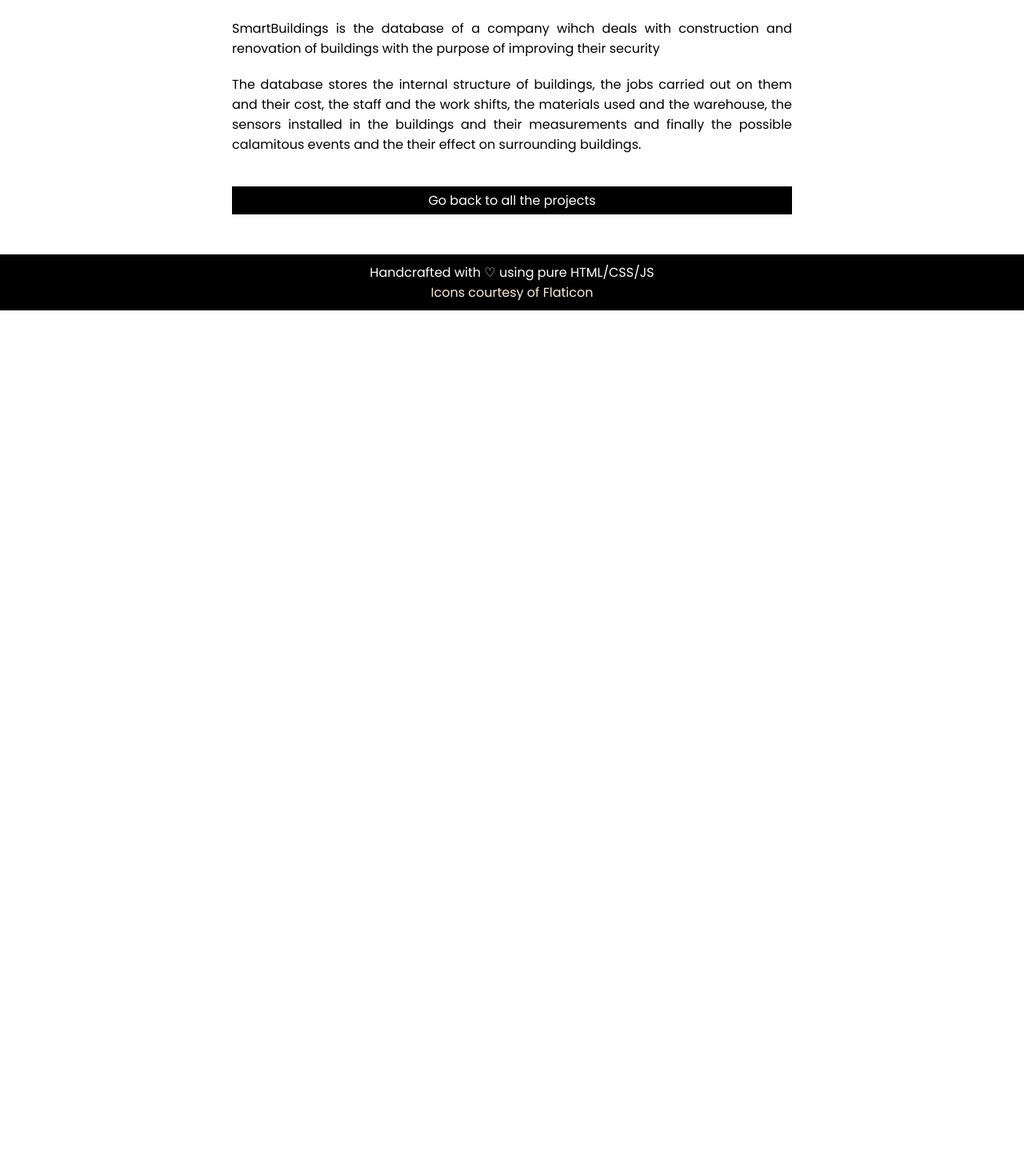
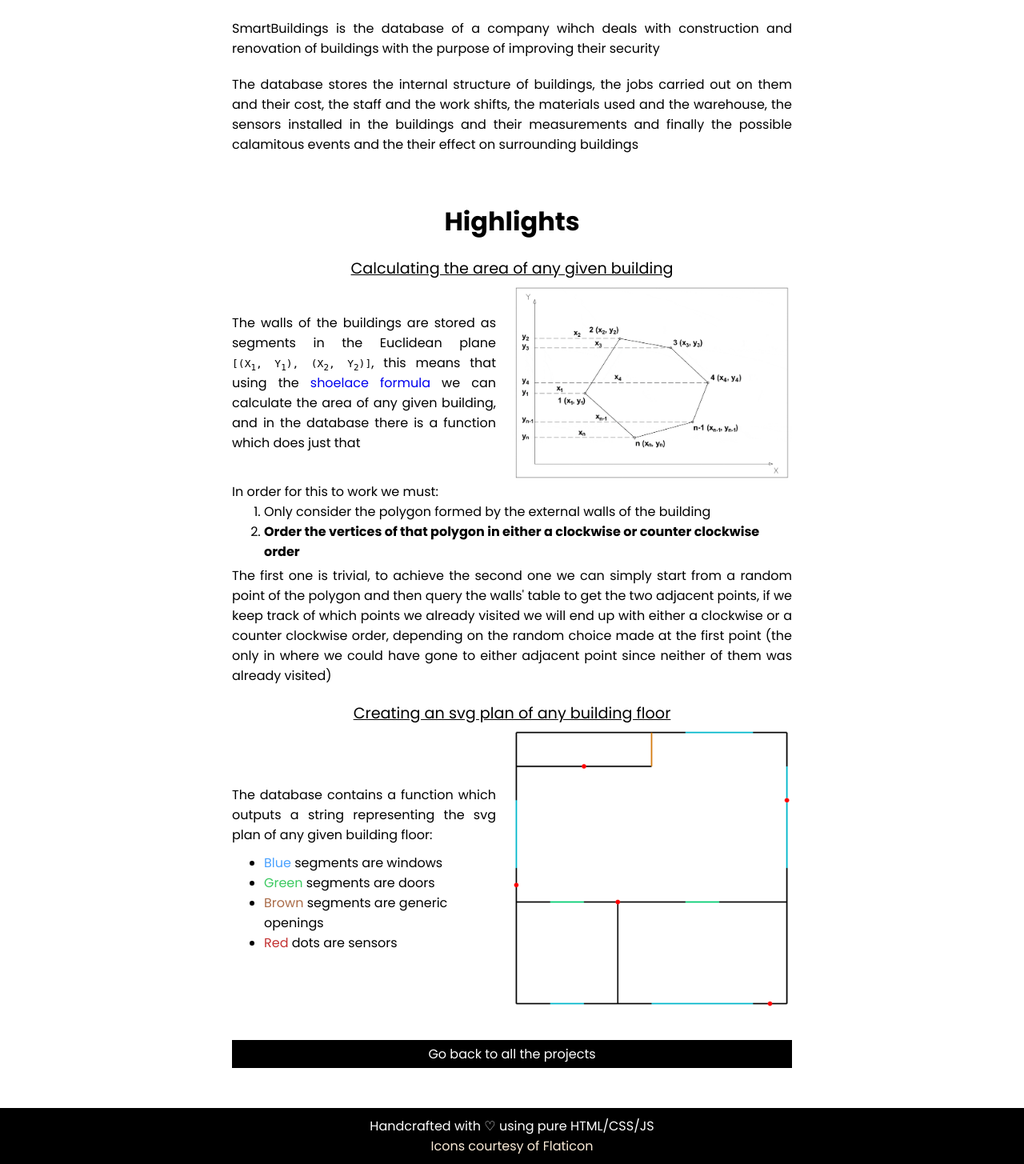
Before and after one commit to deluf/deluf.github.io, a PHP site: page /projects/smartbuildings in a window 1280 px wide. Shown: the part 449-1904 px from the top of the page at 80% size. Before the commit the page ends 837 px from the top, so only its background shows below. Run offline with PHP 8.4, Linux system fonts and the light colour scheme.

Commit message:
Added some highlights for the smartbuilding project

```diff
--- a/desktop.css
+++ b/desktop.css
@@ -236,6 +236,10 @@ a:visited {
     width: 700px;
 }
 
+.limit-half {
+    width: 350px;
+}
+
 .big-margin {
     margin-top: 40px;
 }
@@ -285,3 +289,9 @@ video {
 .link:hover {
     background-color: #444444;
 }
+
+.paragraph-no-margin {
+    text-decoration: underline;
+    margin-top: 20px;
+    font-size: 1.2rem;
+}
--- a/projects/smartbuildings/index.html
+++ b/projects/smartbuildings/index.html
@@ -34,8 +34,59 @@
         <span class="limit justify margin">
             The database stores the internal structure of buildings, the jobs carried out on them and their cost,
             the staff and the work shifts, the materials used and the warehouse, the sensors installed in the buildings and their measurements
-              and finally the possible calamitous events and the their effect on surrounding buildings.
+              and finally the possible calamitous events and the their effect on surrounding buildings
         </span>
+
+        <span class="subtitle-low-margin">Highlights</span>
+
+        <span class="paragraph-no-margin">Calculating the area of any given building</span>
+
+        <div class="limit hbox tiny-margin">
+            <div class="vbox">
+                <span class="justify">
+                    The walls of the buildings are stored as segments in the Euclidean plane <pre style="display: inline;">[(X<sub>1</sub>, Y<sub>1</sub>), (X<sub>2</sub>, Y<sub>2</sub>)]</pre>,
+                    this means that using the <a href="https://en.wikipedia.org/wiki/Shoelace_formula">shoelace formula</a> we can calculate the area of any
+                    given building, and in the database there is a function which does just that
+                </span>
+
+            </div>
+            <img width="350" style="margin-left: 20px;" src="shoelace.gif" alt="Shoelace formula animation">
+        </div>
+
+        <span class="limit justtify">
+            In order for this to work we must:
+            <ol style="margin: 0;">
+                <li>Only consider the polygon formed by the external walls of the building</li>
+                <li><b>Order the vertices of that polygon in either a clockwise or counter clockwise order</b></li>
+            </ol>
+        </span>
+
+        <span class="limit justify tiny-margin">
+            The first one is trivial, to achieve the second one we can simply start from a random point of
+            the polygon and then query the walls' table to get the two adjacent points, if we keep track of
+            which points we already visited we will end up with either a clockwise or a counter clockwise order, depending
+            on the random choice made at the first point (the only in where we could have gone to either adjacent
+            point since neither of them was already visited)
+        </span>
+
+
+        <span class="paragraph-no-margin">Creating an svg plan of any building floor</span>
+
+        <div class="limit hbox tiny-margin">
+            <div class="vbox">
+                <span class="justify">
+                    The database contains a function which outputs a string representing the svg plan of any given building floor:
+                </span>
+                <ul style="margin-top: 10px;">
+                    <li><span style="color: #4aa1ff;">Blue</span> segments are windows</li>
+                    <li><span style="color: #3cc961;">Green</span> segments are doors</li>
+                    <li><span style="color: #aa6c49;">Brown</span> segments are generic openings</li>
+                    <li><span style="color: #c33232;">Red</span> dots are sensors</li>
+                </ul>
+            </div>
+            <img width="350" style="margin-left: 20px;" src="floor.png" alt="Floor plan">
+        </div>
+
 
 
         <a class="link limit big-margin" href="../../">Go back to all the projects</a>
```
Also changed, not shown: projects/smartbuildings/floor.png (added), projects/smartbuildings/shoelace.gif (added).
